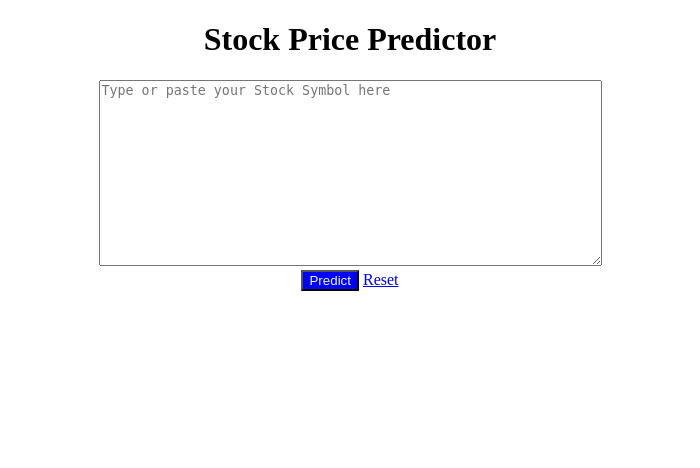
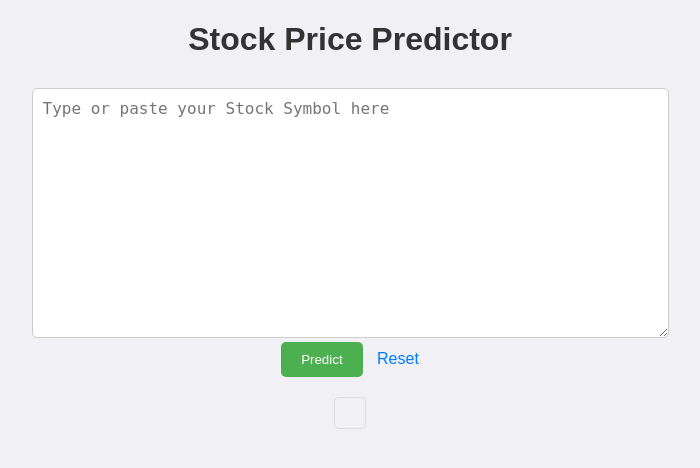
Before and after one commit to arjundahiya123/investment-analysis-deployment, a Flask app: page / in a window 1280 px wide. Shown: the top 468 px of the page, without its empty margins (290-990 px from the left). Run offline with Flask 3, Linux system fonts and the light colour scheme.

Commit message:
Improved visuals

```diff
--- a/Templates/index.html
+++ b/Templates/index.html
@@ -8,11 +8,48 @@
     <style>
         body {
             text-align: center;
+            font-family: Arial, sans-serif;
+            background-color: #f0f0f5;
+            margin: 20px;
+        }
+
+        h1 {
+            color: #333;
+            margin-bottom: 30px;
+        }
+
+        textarea {
+            padding: 10px;
+            border: 1px solid #ccc;
+            border-radius: 5px;
+            font-size: 16px;
         }
 
         button {
-            color: aliceblue;
-            background-color: blue;
+            color: white;
+            background-color: #4CAF50;
+            padding: 10px 20px;
+            border: none;
+            border-radius: 5px;
+            cursor: pointer;
+        }
+
+        button:hover {
+            background-color: #45a049;
+        }
+
+        a  {
+            color: #007bff;
+            text-decoration: none;
+            margin-left: 10px;
+        }
+
+        #display {
+            display: inline-block;
+            margin-top: 20px;
+            padding: 15px;
+            border: 1px solid #ddd;
+            border-radius: 5px;
         }
     </style>
 </head>
```
